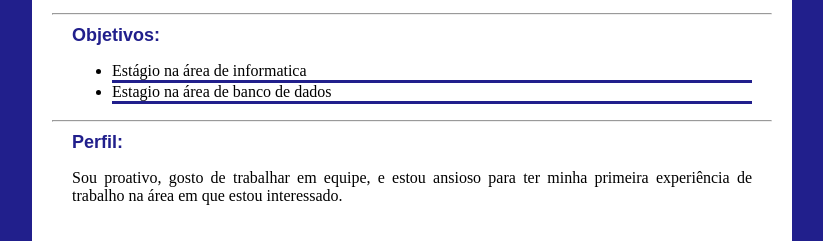
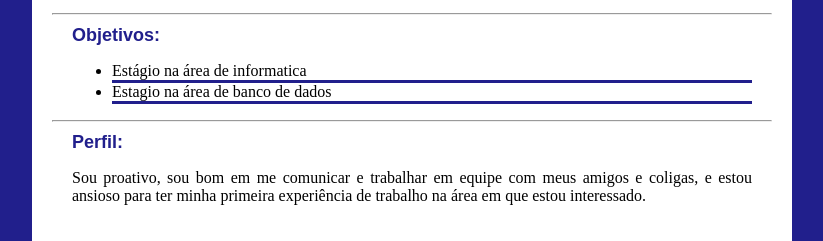
Before and after one commit to gabrieldefarias/curriculo, a plain HTML site: page index.html in a window 1280 px wide. Shown: the part 932-1173 px from the top of the page, without its empty margins (228-1051 px from the left). Drawn offline with Linux system fonts and the light colour scheme.

Commit message:
08-08-2022 ajuste no perfil

```diff
--- a/index.html
+++ b/index.html
@@ -69,8 +69,8 @@
         <div id="meio">
             <strong class="texto cor">Perfil:</strong>
             <p class="perfil">
-                Sou proativo, gosto de trabalhar em equipe, e estou ansioso para ter
-                minha primeira experiência de trabalho na área em que estou interessado.
+                Sou proativo, sou bom em me comunicar e trabalhar em equipe com meus amigos e coligas, e
+                estou ansioso para ter minha primeira experiência de trabalho na área em que estou interessado.
             </p>
         </div>
     </div>
```
